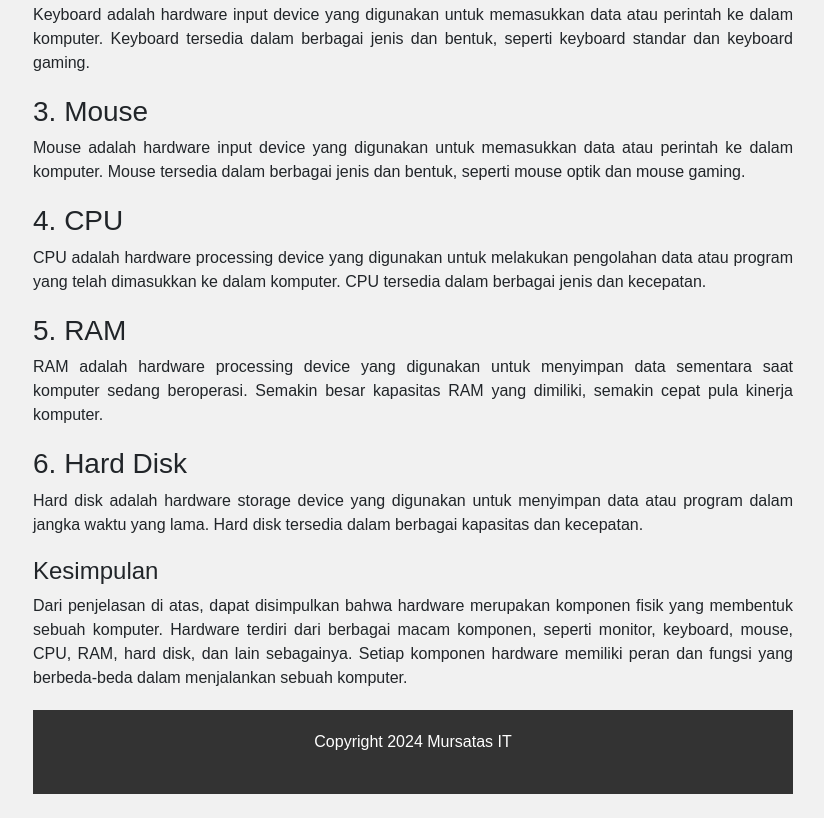
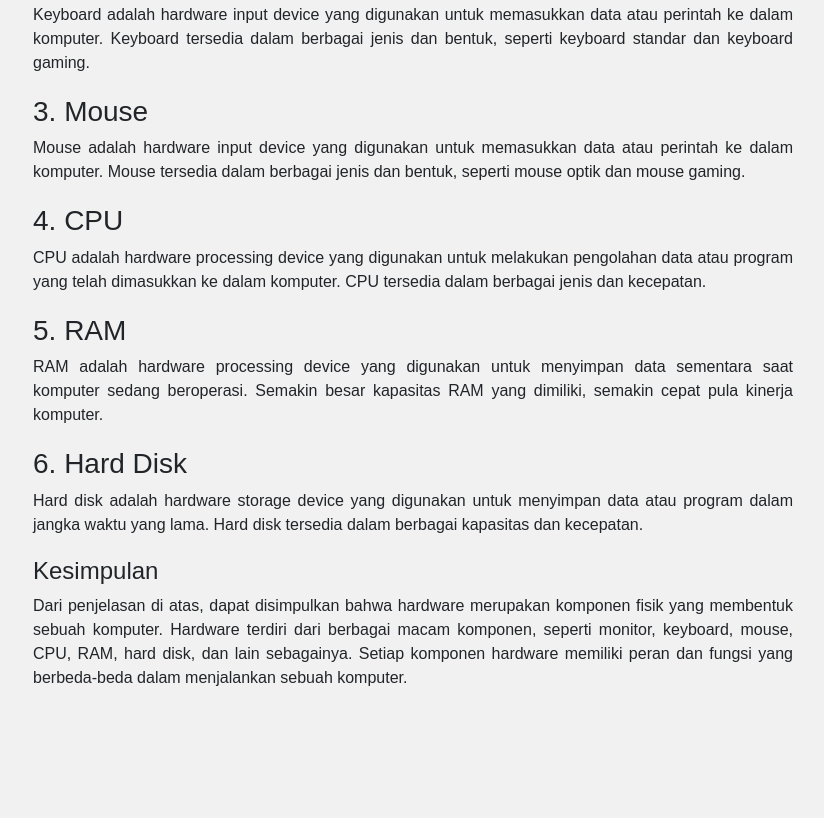
Before and after one commit to 193tb4l3/Pengertian-Hardware, a plain HTML site: page index.html in a window 1280 px wide. Shown: the part 2162-2980 px from the top of the page, without its empty margins (227-1051 px from the left). After the commit the page ends 2896 px from the top, so only its background shows below. Drawn offline with nearby package versions, Linux system fonts and the light colour scheme.

Commit message:
Update index.html

```diff
--- a/index.html
+++ b/index.html
@@ -104,9 +104,6 @@
             komputer. Hardware terdiri dari berbagai macam komponen, seperti monitor, keyboard, mouse, CPU, RAM, hard
             disk, dan lain sebagainya. Setiap komponen hardware memiliki peran dan fungsi yang berbeda-beda dalam
             menjalankan sebuah komputer.</p>
-        <footer>
-            <p class="copyright">Copyright 2024 Mursatas IT</p>
-        </footer>
         <br>
         <script src=""></script>
         <script src="https://code.jquery.com/jquery-3.5.1.slim.min.js"
```
